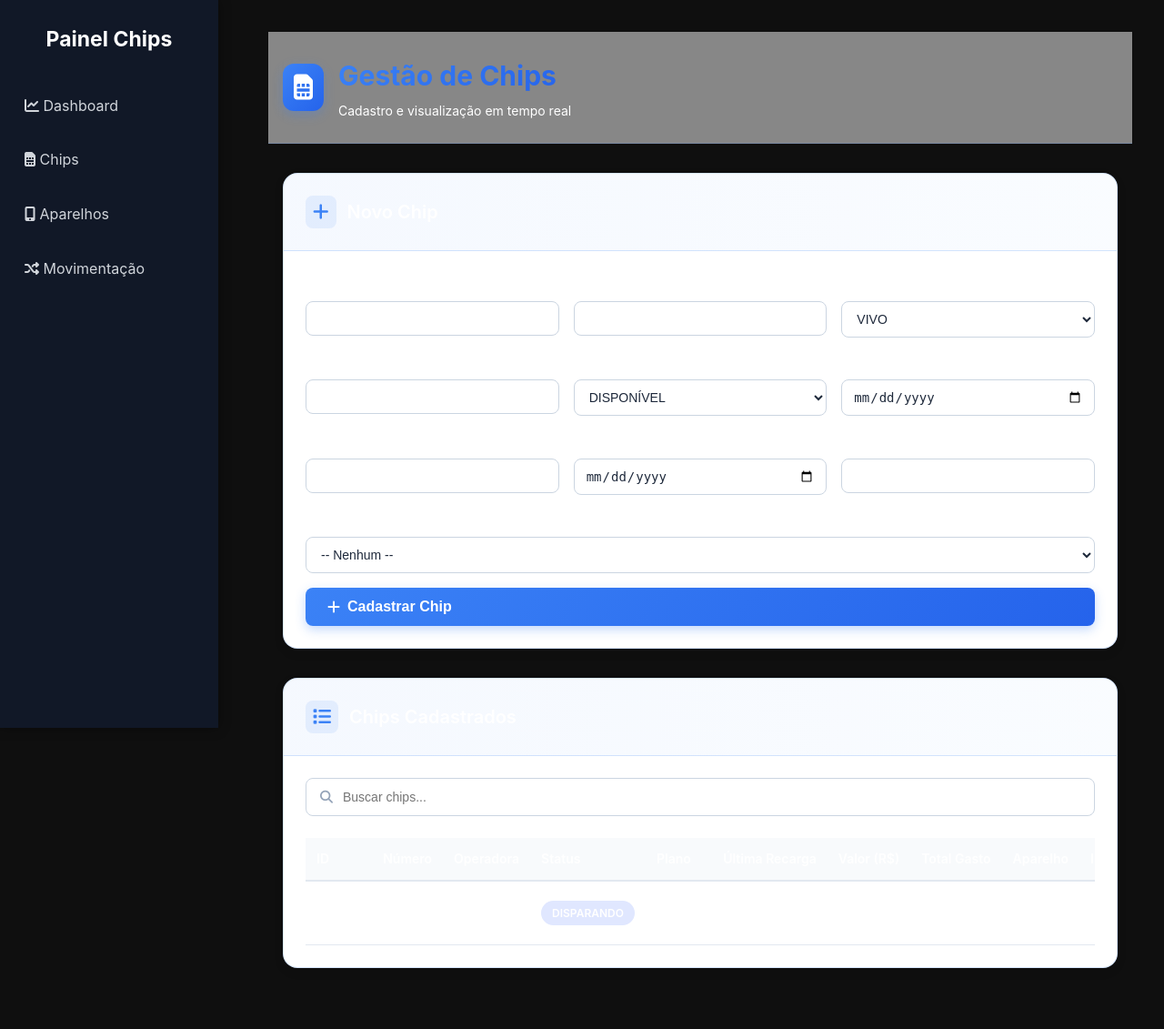
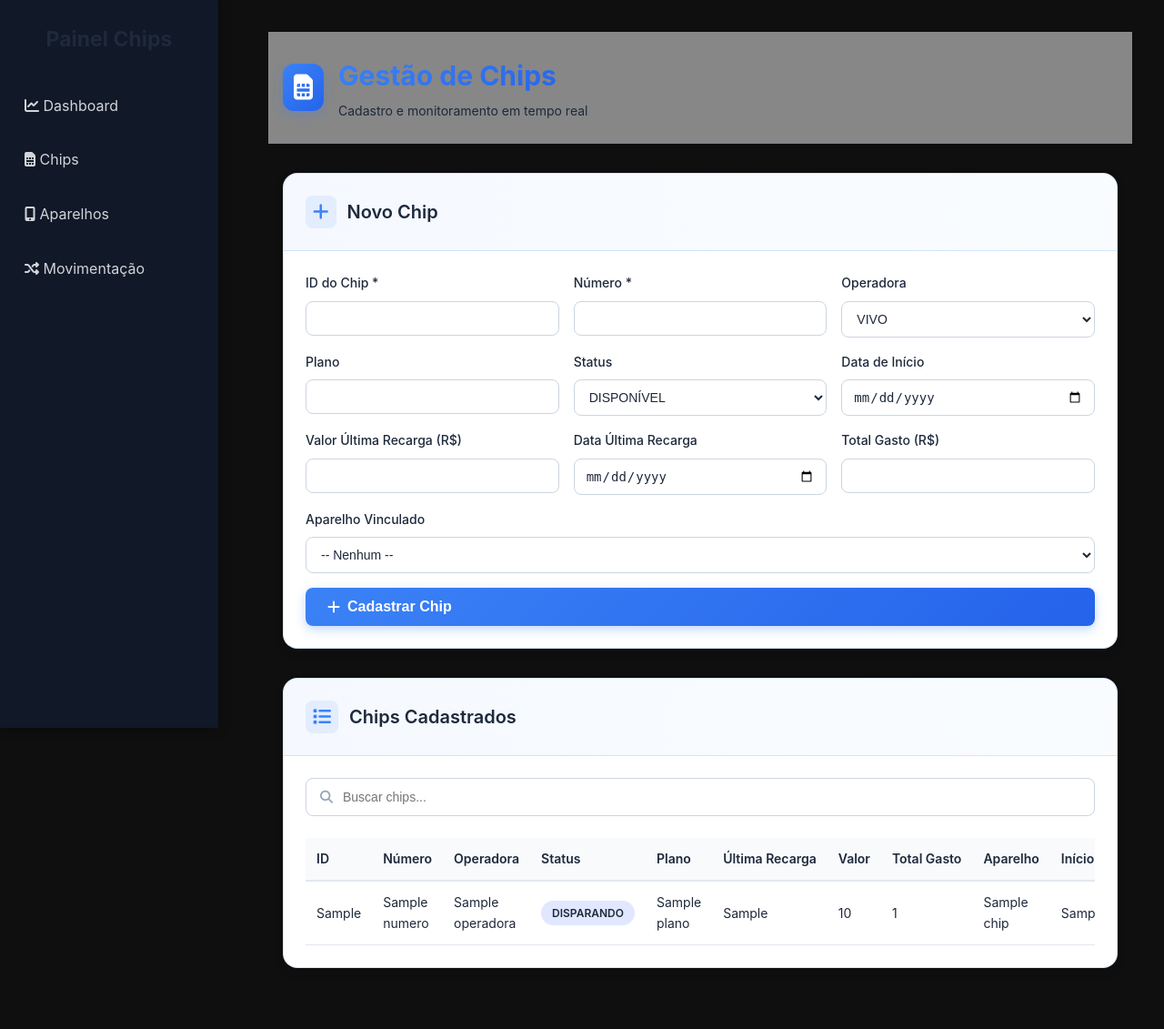
Before and after one commit to desenvoltoo/painel-chips, a Flask app: template templates/chips.html in a window 1280 px wide. Shown: the whole page at 91% size. Run offline with Flask 3, Linux system fonts and the light colour scheme; the template is opened without the code that fills it: most values are stand-ins (such as "Sample title", 1, 10 or a date in 2020); some libraries are stand-ins or nearby versions.

Commit message:
Update chips.html

```diff
--- a/templates/chips.html
+++ b/templates/chips.html
@@ -2,9 +2,22 @@
 {% block title %}Gestão de Chips{% endblock %}
 
 {% block content %}
+
 <link rel="stylesheet" href="{{ url_for('static', filename='chip.css') }}">
 <link rel="stylesheet" href="https://cdnjs.cloudflare.com/ajax/libs/font-awesome/6.4.0/css/all.min.css">
 
+<style>
+/* 🔥 Correções globais para impedir texto branco herdado */
+body, html, .content, .page, .main-container {
+    color: #1e293b !important;
+}
+
+.card, table, th, td, input, select, label, h1, h2, h3, p, span {
+    color: #1e293b !important;
+}
+</style>
+
+<!-- HEADER MODERNO -->
 <header class="header">
     <div class="container">
         <div class="header-content">
@@ -13,7 +26,7 @@
             </div>
             <div class="header-text">
                 <h1 class="title">Gestão de Chips</h1>
-                <p class="subtitle">Cadastro e visualização em tempo real</p>
+                <p class="subtitle">Cadastro e monitoramento em tempo real</p>
             </div>
         </div>
     </div>
@@ -21,7 +34,7 @@
 
 <main class="container main-content">
 
-    <!-- CARD DO FORMULÁRIO -->
+    <!-- FORMULÁRIO -->
     <div class="card">
         <div class="card-header">
             <div class="card-icon">
@@ -113,11 +126,12 @@
                         <i class="fas fa-plus"></i> Cadastrar Chip
                     </button>
                 </div>
+
             </form>
         </div>
     </div>
 
-    <!-- CARD DA TABELA -->
+    <!-- LISTAGEM -->
     <div class="card">
         <div class="card-header">
             <div class="card-icon">
@@ -128,11 +142,13 @@
 
         <div class="card-content">
 
+            <!-- Busca -->
             <div class="search-wrapper">
                 <i class="fas fa-search search-icon"></i>
                 <input type="text" id="searchInput" class="search-input" placeholder="Buscar chips...">
             </div>
 
+            <!-- Tabela -->
             <div class="table-wrapper">
                 <table id="chipsTable">
                     <thead>
@@ -143,7 +159,7 @@
                             <th>Status</th>
                             <th>Plano</th>
                             <th>Última Recarga</th>
-                            <th>Valor (R$)</th>
+                            <th>Valor</th>
                             <th>Total Gasto</th>
                             <th>Aparelho</th>
                             <th>Início</th>
@@ -173,12 +189,14 @@
 
                 </table>
             </div>
+
         </div>
     </div>
+
 </main>
 
 <script>
-// filtro de busca
+/* Filtro de busca moderno */
 document.getElementById('searchInput').addEventListener('input', function(e) {
     const term = e.target.value.toLowerCase();
     const rows = document.querySelectorAll('#tableBody tr');
```
